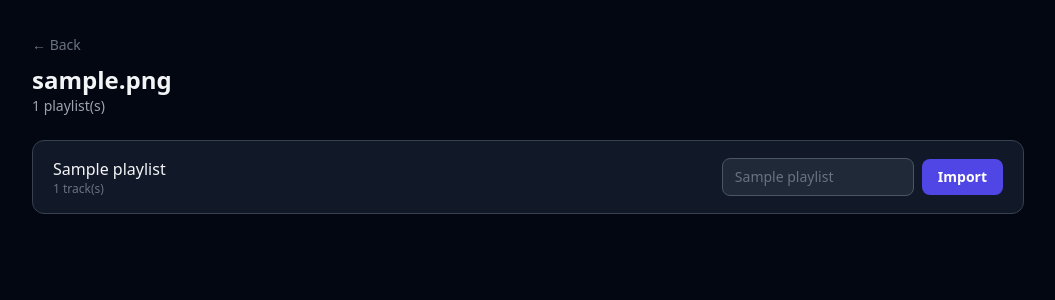
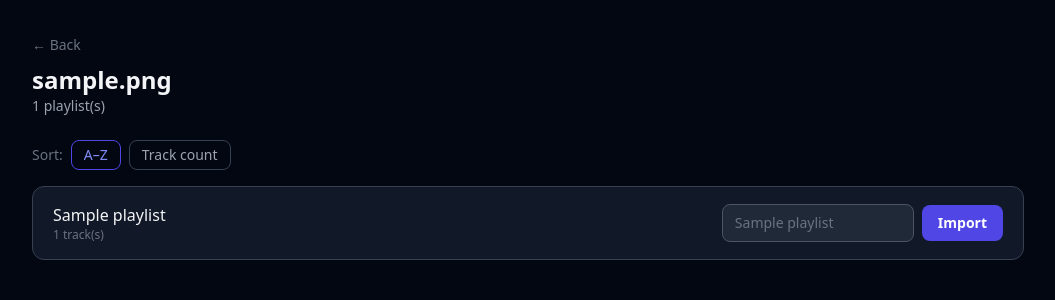
Before and after one commit to thelaw51/PlaylistBuilder, a Flask app: page /library/1 in a window 1280 px wide. Shown: the part 53-353 px from the top of the page, without its empty margins (112-1167 px from the left). Run offline with Flask 3, Linux system fonts and the light colour scheme; tables that the repository leaves empty hold one stand-in row (values such as "Sample post"); some libraries are stand-ins or nearby versions.

Commit message:
Add playlist sort controls (A–Z and track count)
Library page now has sort toggle buttons. Defaults to alphabetical;
track count sorts descending via a SQLAlchemy count join. Sort state
persists as a ?sort= query param so the active option stays highlighted.

Co-Authored-By: Claude Sonnet 4.6 <noreply@anthropic.com>

```diff
--- a/app/routes/library.py
+++ b/app/routes/library.py
@@ -2,10 +2,11 @@ import os
 import tempfile
 
 from flask import Blueprint, current_app, flash, redirect, render_template, request, url_for
+from sqlalchemy import func
 from werkzeug.utils import secure_filename
 
 from app import db
-from app.models import ImportJob, Library, Playlist
+from app.models import ImportJob, Library, Playlist, Track
 from app.services import parser, worker
 
 library_bp = Blueprint('library', __name__)
@@ -67,8 +68,19 @@ def show(lib_id: int):
     lib = db.session.get(Library, lib_id)
     if not lib:
         return redirect(url_for('library.index'))
-    playlists = Playlist.query.filter_by(library_id=lib_id).order_by(Playlist.name).all()
-    return render_template('library.html', lib=lib, playlists=playlists)
+    sort = request.args.get('sort', 'name')
+    if sort == 'tracks':
+        playlists = (
+            Playlist.query
+            .filter_by(library_id=lib_id)
+            .outerjoin(Track, Track.playlist_id == Playlist.id)
+            .group_by(Playlist.id)
+            .order_by(func.count(Track.id).desc())
+            .all()
+        )
+    else:
+        playlists = Playlist.query.filter_by(library_id=lib_id).order_by(Playlist.name).all()
+    return render_template('library.html', lib=lib, playlists=playlists, sort=sort)
 
 
 @library_bp.route('/library/<int:lib_id>/playlist/<int:pl_id>/import', methods=['POST'])
--- a/app/templates/library.html
+++ b/app/templates/library.html
@@ -9,6 +9,21 @@
 </div>
 
 {% if playlists %}
+  <div class="mb-4 flex items-center gap-2 text-sm">
+    <span class="text-gray-500">Sort:</span>
+    <a href="?sort=name"
+       class="rounded-lg border px-3 py-1
+              {% if sort == 'name' %}border-indigo-600 text-indigo-400
+              {% else %}border-gray-700 text-gray-400 hover:border-gray-500{% endif %}">
+      A–Z
+    </a>
+    <a href="?sort=tracks"
+       class="rounded-lg border px-3 py-1
+              {% if sort == 'tracks' %}border-indigo-600 text-indigo-400
+              {% else %}border-gray-700 text-gray-400 hover:border-gray-500{% endif %}">
+      Track count
+    </a>
+  </div>
   <div class="space-y-3">
     {% for pl in playlists %}
       <div class="flex items-center justify-between rounded-xl border border-gray-700
```
Also changed, not shown: .github/workflows/docker.yml.
